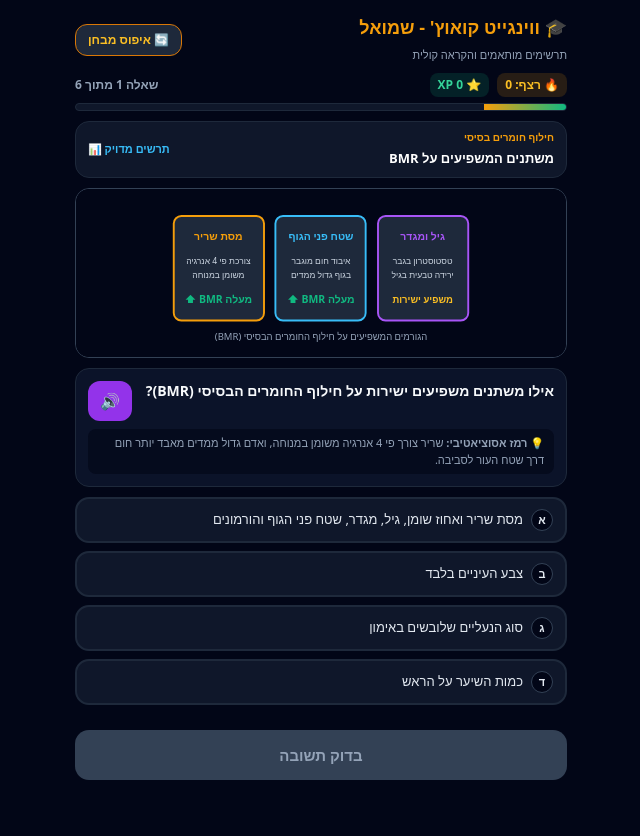
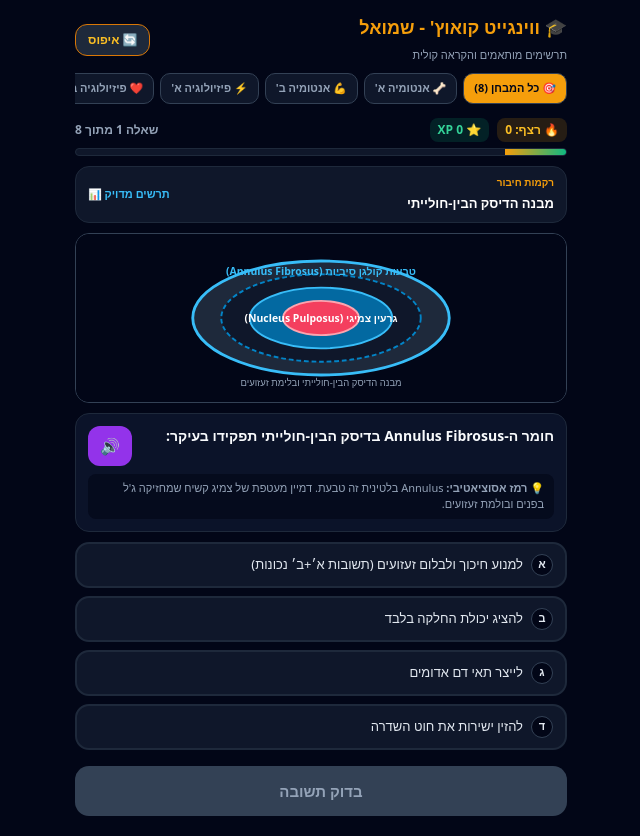
Before and after one commit to motic53/wingate-coach-prep, a Next.js app: page / in a window 1280 px wide. Shown: the whole page, without its empty margins (319-959 px from the left). Before the commit the page ends 800 px from the top, so only its background shows below. Built offline with nearby package versions, Linux system fonts and the light colour scheme.

Commit message:
Update page.tsx

```diff
--- a/app/page.tsx
+++ b/app/page.tsx
@@ -1,115 +1,11 @@
+/* eslint-disable */
+// @ts-nocheck
 'use client';
 
 import React, { useState, useEffect } from 'react';
 
-// מאגר השאלות והתרשימים המובנים ישירות
-const QUIZ_DATA = [
-  // 1. שאלה על BMR
-  {
-    id: 'p1_bmr',
-    moduleId: 'phys1',
-    topic: 'חילוף חומרים בסיסי',
-    title: 'משתנים המשפיעים על BMR',
-    diagramType: 'bmr',
-    questionText: 'אילו משתנים משפיעים ישירות על חילוף החומרים הבסיסי (BMR)?',
-    hint: 'שריר צורך פי 4 אנרגיה משומן במנוחה, ואדם גדול ממדים מאבד יותר חום דרך שטח העור לסביבה.',
-    options: [
-      { id: 'a', text: 'מסת שריר ואחוז שומן, גיל, מגדר, שטח פני הגוף והורמונים', isCorrect: true },
-      { id: 'b', text: 'צבע העיניים בלבד', isCorrect: false },
-      { id: 'c', text: 'סוג הנעליים שלובשים באימון', isCorrect: false },
-      { id: 'd', text: 'כמות השיער על הראש', isCorrect: false }
-    ],
-    explanation: 'BMR מושפע ממסת רקמת השריר הפעילה (שורפת פי 4 קלוריות משומן במנוחה), מגיל, מגדר ושטח פני הגוף.'
-  },
-  // 2. שאלה על מפרק הברך וראש הפיבולה
-  {
-    id: 'a1_fibula',
-    moduleId: 'anat1',
-    topic: 'שרירי הירך ומפרק הברך',
-    title: 'אחז בראש הפיבולה',
-    diagramType: 'knee',
-    questionText: 'איזה שריר נאחז (Insertion) בראש עצם השוקית (Head of Fibula)?',
-    hint: 'הפיבולה היא העצם החיצונית של השוק. איזה שריר מהירך האחורית פונה החוצה לצד הלטרלי?',
-    options: [
-      { id: 'a', text: 'Biceps Femoris (הדו-ראשי הירכי)', isCorrect: true },
-      { id: 'b', text: 'Semitendinosus', isCorrect: false },
-      { id: 'c', text: 'Semimembranosus', isCorrect: false },
-      { id: 'd', text: 'Rectus Femoris', isCorrect: false }
-    ],
-    explanation: 'ה-Biceps Femoris יורד בצד הלטרלי ונאחז בראש הפיבולה, בעוד שני שרירי ה"סמי" נאחזים בצד הפנימי של הטיביה.'
-  },
-  // 3. שאלה על הדיסק הבין-חולייתי
-  {
-    id: 'a1_disc',
-    moduleId: 'anat1',
-    topic: 'רקמות חיבור',
-    title: 'מבנה הדיסק הבין-חולייתי',
-    diagramType: 'disc',
-    questionText: 'חומר ה-Annulus Fibrosus בדיסק הבין-חולייתי תפקידו בעיקר:',
-    hint: 'Annulus בלטינית זה טבעת. דמיין מעטפת של צמיג קשיח שמחזיקה ג\'ל בפנים ובולמת זעזועים.',
-    options: [
-      { id: 'a', text: 'למנוע חיכוך ולבלום זעזועים (תשובות א׳+ב׳ נכונות)', isCorrect: true },
-      { id: 'b', text: 'להציג יכולת החלקה בלבד', isCorrect: false },
-      { id: 'c', text: 'לייצר תאי דם אדומים', isCorrect: false },
-      { id: 'd', text: 'להזין ישירות את חוט השדרה', isCorrect: false }
-    ],
-    explanation: 'ה-Annulus Fibrosus בנוי מטבעות קולגן צפופות העוטפות את הגרעין הצמיגי (Nucleus Pulposus) ובולמות עומסים.'
-  },
-  // 4. שאלה על חוליות הצוואר
-  {
-    id: 'a1_cervical',
-    moduleId: 'anat1',
-    topic: 'עמוד השדרה',
-    title: 'מאפייני חוליות הצוואר',
-    diagramType: 'cervical',
-    questionText: 'נקב בזיזים הרוחביים (Transverse Foramen) מאפיין את חוליות:',
-    hint: 'המוח יושב למעלה וחייב לקבל דם. באיזה אזור בעמוד השדרה העורקים צריכים מנהרה מוגנת בתוך העצם?',
-    options: [
-      { id: 'a', text: 'הצוואר (Cervical vertebrae)', isCorrect: true },
-      { id: 'b', text: 'החזה (Thoracic)', isCorrect: false },
-      { id: 'c', text: 'המותניים (Lumbar)', isCorrect: false },
-      { id: 'd', text: 'הסקרום', isCorrect: false }
-    ],
-    explanation: 'נקב בזיז הרוחבי (C1-C7) מאפשר מעבר בטוח ומוגן של עורק הצוואר המוביל דם למוח.'
-  },
-  // 5. שאלה על הלב ומסתמים
-  {
-    id: 'p2_heart',
-    moduleId: 'phys2',
-    topic: 'מערכת הלב וכלי הדם',
-    title: 'שלבי פעולת הלב ומסתמיו',
-    diagramType: 'heart',
-    questionText: 'בזמן שלב הדיאסטולה (הרפיית החדרים ומילויים) בלב:',
-    hint: 'דמיין דלתות שנפתחות כדי שהדם ייכנס מהעליות לתוך החדרים, בזמן שהדלת לעורקים סגורה.',
-    options: [
-      { id: 'a', text: 'המסתמים בין העליות לחדרים פתוחים, והמסתמים בין החדרים לעורקים סגורים', isCorrect: true },
-      { id: 'b', text: 'המסתמים בין החדרים לעורקים פתוחים', isCorrect: false },
-      { id: 'c', text: 'כל המסתמים בלב סגורים לחלוטין', isCorrect: false },
-      { id: 'd', text: 'כל המסתמים פתוחים יחד', isCorrect: false }
-    ],
-    explanation: 'בדיאסטולה החדרים נרפים ומתמלאים בדם מהעליות דרך המסתמים הפתוחים ביניהם, בעוד מסתמי היציאה לעורקים סגורים.'
-  },
-  // 6. שאלה על הסרקומר
-  {
-    id: 'a2_sarcomere',
-    moduleId: 'anat2',
-    topic: 'מערכת השרירים',
-    title: 'מנגנון הסרקומר וחלבון הכיווץ',
-    diagramType: 'sarcomere',
-    questionText: 'במהלך כיווץ שריר שלד, איזה חלבון נמשך אל עבר מרכז הסרקומר על ידי גשרי הרוחב?',
-    hint: 'החוט הדק שמחובר לקו ה-Z ונגרר פנימה ע"י ראשי המיוזין העבים.',
-    options: [
-      { id: 'a', text: 'אקטין (Actin)', isCorrect: true },
-      { id: 'b', text: 'מיוזין (Myosin)', isCorrect: false },
-      { id: 'c', text: 'קולגן מסוג 1', isCorrect: false },
-      { id: 'd', text: 'אלסטין', isCorrect: false }
-    ],
-    explanation: 'ראשי המיוזין נאחזים באקטין וגוררים אותו למרכז הסרקומר בתנועת חתירה (Power Stroke), וכך הסרקומר מתקצר.'
-  }
-];
-
-// רכיב התרשימים הגרפיים
-function VisualDiagram({ type }: { type: string }) {
+// --- ספרית תרשימים גרפיים (SVG) מותאמת אישית ---
+function DiagramRenderer({ type }: { type: string }) {
   if (type === 'bmr') {
     return (
       <svg viewBox="0 0 340 160" className="w-full h-full bg-slate-950 p-2 rounded-xl">
@@ -201,6 +97,42 @@ function VisualDiagram({ type }: { type: string }) {
     );
   }
 
+  if (type === 'cori') {
+    return (
+      <svg viewBox="0 0 340 160" className="w-full h-full bg-slate-950 p-2 rounded-xl">
+        <rect x="30" y="25" width="110" height="100" rx="10" fill="#881337" stroke="#f43f5e" strokeWidth="2" />
+        <text x="85" y="48" fill="#ffffff" fontSize="11" fontWeight="bold" textAnchor="middle">שריר פעיל</text>
+        <text x="85" y="70" fill="#fecdd3" fontSize="10" textAnchor="middle">גלוקוז ➔ פירובט</text>
+        <text x="85" y="95" fill="#fb7185" fontSize="10" fontWeight="bold" textAnchor="middle">לקטט + יוני מימן</text>
+
+        <rect x="200" y="25" width="110" height="100" rx="10" fill="#14532d" stroke="#22c55e" strokeWidth="2" />
+        <text x="255" y="48" fill="#ffffff" fontSize="11" fontWeight="bold" textAnchor="middle">כבד (מחזור)</text>
+        <text x="255" y="70" fill="#bbf7d0" fontSize="10" textAnchor="middle">לקטט ➔ גלוקוז</text>
+        <text x="255" y="95" fill="#86efac" fontSize="9" textAnchor="middle">(השקעת 6 ATP)</text>
+
+        <text x="170" y="42" fill="#f59e0b" fontSize="9" textAnchor="middle">לקטט בדם ➔</text>
+        <text x="170" y="115" fill="#38bdf8" fontSize="9" textAnchor="middle">גלוקוז לשריר ➔</text>
+        <text x="170" y="150" fill="#94a3b8" fontSize="10" textAnchor="middle">מעגל קורי: פינוי ומיחזור לקטט בכבד</text>
+      </svg>
+    );
+  }
+
+  if (type === 'spine_curves') {
+    return (
+      <svg viewBox="0 0 340 160" className="w-full h-full bg-slate-950 p-2 rounded-xl">
+        <path d="M 170 15 Q 195 40 170 65 Q 140 95 170 120 Q 190 138 170 152" fill="none" stroke="#f59e0b" strokeWidth="5" strokeLinecap="round" />
+        <circle cx="170" cy="18" r="4" fill="#38bdf8" />
+        <circle cx="188" cy="40" r="4" fill="#38bdf8" />
+        <circle cx="170" cy="65" r="4" fill="#38bdf8" />
+        <circle cx="150" cy="95" r="4" fill="#10b981" />
+        <circle cx="170" cy="120" r="4" fill="#a855f7" />
+        <text x="255" y="40" fill="#38bdf8" fontSize="10" fontWeight="bold">לורדוזה צווארית (C1-C7)</text>
+        <text x="65" y="95" fill="#10b981" fontSize="10" fontWeight="bold">קיפוזה חזית (T1-T12)</text>
+        <text x="255" y="125" fill="#a855f7" fontSize="10" fontWeight="bold">לורדוזה מותנית (L1-L5)</text>
+      </svg>
+    );
+  }
+
   // ברירת מחדל: סרקומר
   return (
     <svg viewBox="0 0 340 160" className="w-full h-full bg-slate-950 p-2 rounded-xl">
@@ -220,8 +152,149 @@ function VisualDiagram({ type }: { type: string }) {
   );
 }
 
+// מאגר השאלות המלא לפי מודולים
+const ALL_QUESTIONS_DATA = [
+  // --- אנטומיה א' (שלד, רקמות ומפרקים) ---
+  {
+    id: 'anat1_disc',
+    moduleId: 'anat1',
+    topic: 'רקמות חיבור',
+    title: 'מבנה הדיסק הבין-חולייתי',
+    diagramType: 'disc',
+    questionText: 'חומר ה-Annulus Fibrosus בדיסק הבין-חולייתי תפקידו בעיקר:',
+    hint: 'Annulus בלטינית זה טבעת. דמיין מעטפת של צמיג קשיח שמחזיקה ג\'ל בפנים ובולמת זעזועים.',
+    options: [
+      { id: 'a', text: 'למנוע חיכוך ולבלום זעזועים (תשובות א׳+ב׳ נכונות)', isCorrect: true },
+      { id: 'b', text: 'להציג יכולת החלקה בלבד', isCorrect: false },
+      { id: 'c', text: 'לייצר תאי דם אדומים', isCorrect: false },
+      { id: 'd', text: 'להזין ישירות את חוט השדרה', isCorrect: false }
+    ],
+    explanation: 'ה-Annulus Fibrosus בנוי מטבעות קולגן צפופות העוטפות את הגרעין הצמיגי (Nucleus Pulposus) ובולמות עומסים.'
+  },
+  {
+    id: 'anat1_cervical',
+    moduleId: 'anat1',
+    topic: 'עמוד השדרה',
+    title: 'מאפייני חוליות הצוואר',
+    diagramType: 'cervical',
+    questionText: 'נקב בזיזים הרוחביים (Transverse Foramen) מאפיין את חוליות:',
+    hint: 'המוח יושב למעלה וחייב לקבל דם. באיזה אזור בעמוד השדרה העורקים צריכים מנהרה מוגנת בתוך העצם?',
+    options: [
+      { id: 'a', text: 'הצוואר (Cervical vertebrae)', isCorrect: true },
+      { id: 'b', text: 'החזה (Thoracic)', isCorrect: false },
+      { id: 'c', text: 'המותניים (Lumbar)', isCorrect: false },
+      { id: 'd', text: 'הסקרום', isCorrect: false }
+    ],
+    explanation: 'נקב בזיז הרוחבי (C1-C7) מאפשר מעבר בטוח ומוגן של עורק הצוואר המוביל דם למוח.'
+  },
+  {
+    id: 'anat1_curves',
+    moduleId: 'anat1',
+    topic: 'עמוד השדרה',
+    title: 'עקומות עמוד השדרה',
+    diagramType: 'spine_curves',
+    questionText: 'איזו עקומה קעורה קיימת בעמוד השדרה המותני (Lumbar)?',
+    hint: 'שקע הגב התחתון הטבעי המאפשר לנו לעמוד זקוף על שתיים.',
+    options: [
+      { id: 'a', text: 'לורדוזה מותנית (Lumbar Lordosis)', isCorrect: true },
+      { id: 'b', text: 'קיפוזה חזית (Thoracic Kyphosis)', isCorrect: false },
+      { id: 'c', text: 'סקוליוזיס (עקמת)', isCorrect: false },
+      { id: 'd', text: 'קיפוזה סקרלית', isCorrect: false }
+    ],
+    explanation: 'באזור המותני קיימת עקומת לורדוזה (שקע קעור) הנושאת את עיקר משקל הגו ובולמת זעזועים.'
+  },
+
+  // --- אנטומיה ב' (שרירים ותנועות) ---
+  {
+    id: 'anat2_fibula',
+    moduleId: 'anat2',
+    topic: 'שרירי הירך ומפרק הברך',
+    title: 'אחז בראש הפיבולה',
+    diagramType: 'knee',
+    questionText: 'איזה שריר נאחז (Insertion) בראש עצם השוקית (Head of Fibula)?',
+    hint: 'הפיבולה היא העצם החיצונית של השוק. איזה שריר מהירך האחורית פונה החוצה לצד הלטרלי בתרשים?',
+    options: [
+      { id: 'a', text: 'Biceps Femoris (הדו-ראשי הירכי)', isCorrect: true },
+      { id: 'b', text: 'Semitendinosus', isCorrect: false },
+      { id: 'c', text: 'Semimembranosus', isCorrect: false },
+      { id: 'd', text: 'Rectus Femoris', isCorrect: false }
+    ],
+    explanation: 'ה-Biceps Femoris יורד בצד הלטרלי ונאחז בראש הפיבולה, בעוד שני שרירי ה"סמי" נאחזים בצד הפנימי של הטיביה.'
+  },
+  {
+    id: 'anat2_sarcomere',
+    moduleId: 'anat2',
+    topic: 'מערכת השרירים',
+    title: 'מנגנון הסרקומר וחלבון הכיווץ',
+    diagramType: 'sarcomere',
+    questionText: 'במהלך כיווץ שריר שלד, איזה חלבון נמשך אל עבר מרכז הסרקומר על ידי גשרי הרוחב?',
+    hint: 'החוט הדק שמחובר לקו ה-Z ונגרר פנימה ע"י ראשי המיוזין העבים.',
+    options: [
+      { id: 'a', text: 'אקטין (Actin)', isCorrect: true },
+      { id: 'b', text: 'מיוזין (Myosin)', isCorrect: false },
+      { id: 'c', text: 'קולגן מסוג 1', isCorrect: false },
+      { id: 'd', text: 'אלסטין', isCorrect: false }
+    ],
+    explanation: 'ראשי המיוזין נאחזים באקטין וגוררים אותו למרכז הסרקומר בתנועת חתירה (Power Stroke), וכך הסרקומר מתקצר.'
+  },
+
+  // --- פיזיולוגיה א' (אנרגיה ומטבוליזם) ---
+  {
+    id: 'p1_bmr',
+    moduleId: 'phys1',
+    topic: 'חילוף חומרים בסיסי',
+    title: 'משתנים המשפיעים על BMR',
+    diagramType: 'bmr',
+    questionText: 'אילו משתנים משפיעים ישירות על חילוף החומרים הבסיסי (BMR)?',
+    hint: 'התבונן בתרשים BMR: שריר צורך פי 4 אנרגיה משומן במנוחה, ואדם גדול ממדים מאבד יותר חום דרך שטח העור לסביבה.',
+    options: [
+      { id: 'a', text: 'מסת שריר ואחוז שומן, גיל, מגדר, שטח פני הגוף והורמונים', isCorrect: true },
+      { id: 'b', text: 'צבע העיניים בלבד', isCorrect: false },
+      { id: 'c', text: 'סוג הנעליים שלובשים באימון', isCorrect: false },
+      { id: 'd', text: 'כמות השיער על הראש', isCorrect: false }
+    ],
+    explanation: 'BMR מושפע ממסת רקמת השריר הפעילה (שורפת פי 4 קלוריות משומן במנוחה), מגיל, מגדר ושטח פני הגוף.'
+  },
+  {
+    id: 'p1_cori',
+    moduleId: 'phys1',
+    topic: 'מעגל קורי',
+    title: 'פינוי לקטט במעגל קורי',
+    diagramType: 'cori',
+    questionText: 'במסגרת מעגל קורי (Cori Cycle), מה מתרחש בכבד?',
+    hint: 'הכבד הוא מפעל המיחזור של הגוף: הוא לוקח את הלקטט שנשפך לדם ומשקיע אנרגיה כדי לבנות ממנו שוב סוכר נקי.',
+    options: [
+      { id: 'a', text: 'לקטט הופך שוב לגלוקוז בתאי הכבד בהשקעת אנרגיה', isCorrect: true },
+      { id: 'b', text: 'לקטט הופך לגלוקוז בתוך השריר הפעיל עצמו', isCorrect: false },
+      { id: 'c', text: 'לקטט הופך לשומן בתוך הריאות', isCorrect: false },
+      { id: 'd', text: 'לקטט מסולק מהגוף ישירות דרך הנשיפה', isCorrect: false }
+    ],
+    explanation: 'הכבד קולט לקטט מהדם וממחזר אותו חזרה לגלוקוז בתהליך גלוקונאוגנזה הדורש 6 מולקולות ATP.'
+  },
+
+  // --- פיזיולוגיה ב' (מערכות הגוף) ---
+  {
+    id: 'p2_heart',
+    moduleId: 'phys2',
+    topic: 'מערכת הלב וכלי הדם',
+    title: 'שלבי פעולת הלב ומסתמיו',
+    diagramType: 'heart',
+    questionText: 'בזמן שלב הדיאסטולה (הרפיית החדרים ומילויים) בלב:',
+    hint: 'דמיין דלתות שנפתחות כדי שהדם ייכנס מהעליות לתוך החדרים, בזמן שהדלת לעורקים סגורה.',
+    options: [
+      { id: 'a', text: 'המסתמים בין העליות לחדרים פתוחים, והמסתמים בין החדרים לעורקים סגורים', isCorrect: true },
+      { id: 'b', text: 'המסתמים בין החדרים לעורקים פתוחים', isCorrect: false },
+      { id: 'c', text: 'כל המסתמים בלב סגורים לחלוטין', isCorrect: false },
+      { id: 'd', text: 'כל המסתמים פתוחים יחד', isCorrect: false }
+    ],
+    explanation: 'בדיאסטולה החדרים נרפים ומתמלאים בדם מהעליות דרך המסתמים הפתוחים ביניהם, בעוד מסתמי היציאה לעורקים סגורים.'
+  }
+];
+
 export default function App() {
-  const [isClient, setIsClient] = useState(false);
+  const [mounted, setMounted] = useState(false);
+  const [activeModule, setActiveModule] = useState('all');
+  const [filteredList, setFilteredList] = useState(ALL_QUESTIONS_DATA);
   const [currentIndex, setCurrentIndex] = useState(0);
   const [selectedOption, setSelectedOption] = useState<string | null>(null);
   const [isAnswerChecked, setIsAnswerChecked] = useState(false);
@@ -230,18 +303,23 @@ export default function App() {
   const [showExplanation, setShowExplanation] = useState(false);
 
   useEffect(() => {
-    setIsClient(true);
+    setMounted(true);
   }, []);
 
-  if (!isClient) {
-    return (
-      <div style={{ minHeight: '100vh', backgroundColor: '#020617', color: '#f59e0b', display: 'flex', alignItems: 'center', justifyContent: 'center', fontSize: '18px', fontWeight: 'bold' }}>
-        טוען את אפליקציית וינגייט לשמואל...
-      </div>
-    );
-  }
-
-  const currentQ = QUIZ_DATA[currentIndex];
+  const handleModuleSelect = (modId: string) => {
+    setActiveModule(modId);
+    let updated = ALL_QUESTIONS_DATA;
+    if (modId !== 'all') {
+      updated = ALL_QUESTIONS_DATA.filter((q) => q.moduleId === modId);
+    }
+    setFilteredList(updated);
+    setCurrentIndex(0);
+    setSelectedOption(null);
+    setIsAnswerChecked(false);
+    setShowExplanation(false);
+    setScore(0);
+    setStreak(0);
+  };
 
   const handleSpeak = (text: string) => {
     try {
@@ -254,6 +332,16 @@ export default function App() {
       }
     } catch (e) {}
   };
+
+  if (!mounted) {
+    return (
+      <div style={{ minHeight: '100vh', backgroundColor: '#020617', color: '#f59e0b', display: 'flex', alignItems: 'center', justifyContent: 'center', fontSize: '18px', fontWeight: 'bold' }}>
+        טוען את אפליקציית וינגייט לשמואל...
+      </div>
+    );
+  }
+
+  const currentQ = filteredList[currentIndex];
 
   const handleCheck = () => {
     if (!selectedOption || isAnswerChecked) return;
@@ -281,19 +369,14 @@ export default function App() {
       }
     } catch (e) {}
 
-    if (currentIndex < QUIZ_DATA.length - 1) {
+    if (currentIndex < filteredList.length - 1) {
       setCurrentIndex((i) => i + 1);
       setSelectedOption(null);
       setIsAnswerChecked(false);
       setShowExplanation(false);
     } else {
-      alert(`כל הכבוד שמואל!\nסיימת את המבחן בהצלחה!\nצברת ${score} נקודות!`);
-      setCurrentIndex(0);
-      setSelectedOption(null);
-      setIsAnswerChecked(false);
-      setShowExplanation(false);
-      setScore(0);
-      setStreak(0);
+      alert(`כל הכבוד שמואל!\nסיימת את המודול בהצלחה!\nצברת ${score} נקודות!`);
+      handleModuleSelect(activeModule);
     }
   };
 
@@ -312,17 +395,98 @@ export default function App() {
             </div>
 
             <button
-              onClick={() => {
-                setCurrentIndex(0);
-                setSelectedOption(null);
-                setIsAnswerChecked(false);
-                setShowExplanation(false);
-                setScore(0);
-                setStreak(0);
-              }}
+              onClick={() => handleModuleSelect(activeModule)}
               style={{ backgroundColor: '#1e293b', color: '#fbbf24', border: '1px solid #d97706', padding: '6px 12px', borderRadius: '12px', fontSize: '12px', fontWeight: 'bold', cursor: 'pointer' }}
             >
-              🔄 איפוס מבחן
+              🔄 איפוס
+            </button>
+          </div>
+
+          {/* סרגל בחירת מודולים עליון */}
+          <div style={{ display: 'flex', gap: '6px', overflowX: 'auto', paddingBottom: '6px', marginBottom: '8px' }}>
+            <button
+              onClick={() => handleModuleSelect('all')}
+              style={{
+                backgroundColor: activeModule === 'all' ? '#f59e0b' : '#0f172a',
+                color: activeModule === 'all' ? '#020617' : '#94a3b8',
+                border: '1px solid #334155',
+                padding: '6px 10px',
+                borderRadius: '10px',
+                fontSize: '11px',
+                fontWeight: 'bold',
+                whiteSpace: 'nowrap',
+                cursor: 'pointer'
+              }}
+            >
+              🎯 כל המבחן ({ALL_QUESTIONS_DATA.length})
+            </button>
+
+            <button
+              onClick={() => handleModuleSelect('anat1')}
+              style={{
+                backgroundColor: activeModule === 'anat1' ? '#f59e0b' : '#0f172a',
+                color: activeModule === 'anat1' ? '#020617' : '#94a3b8',
+                border: '1px solid #334155',
+                padding: '6px 10px',
+                borderRadius: '10px',
+                fontSize: '11px',
+                fontWeight: 'bold',
+                whiteSpace: 'nowrap',
+                cursor: 'pointer'
+              }}
+            >
+              🦴 אנטומיה א'
+            </button>
+
+            <button
+              onClick={() => handleModuleSelect('anat2')}
+              style={{
+                backgroundColor: activeModule === 'anat2' ? '#f59e0b' : '#0f172a',
+                color: activeModule === 'anat2' ? '#020617' : '#94a3b8',
+                border: '1px solid #334155',
+                padding: '6px 10px',
+                borderRadius: '10px',
+                fontSize: '11px',
+                fontWeight: 'bold',
+                whiteSpace: 'nowrap',
+                cursor: 'pointer'
+              }}
+            >
+              💪 אנטומיה ב'
+            </button>
+
+            <button
+              onClick={() => handleModuleSelect('phys1')}
+              style={{
+                backgroundColor: activeModule === 'phys1' ? '#f59e0b' : '#0f172a',
+                color: activeModule === 'phys1' ? '#020617' : '#94a3b8',
+                border: '1px solid #334155',
+                padding: '6px 10px',
+                borderRadius: '10px',
+                fontSize: '11px',
+                fontWeight: 'bold',
+                whiteSpace: 'nowrap',
+                cursor: 'pointer'
+              }}
+            >
+              ⚡ פיזיולוגיה א'
+            </button>
+
+            <button
+              onClick={() => handleModuleSelect('phys2')}
+              style={{
+                backgroundColor: activeModule === 'phys2' ? '#f59e0b' : '#0f172a',
+                color: activeModule === 'phys2' ? '#020617' : '#94a3b8',
+                border: '1px solid #334155',
+                padding: '6px 10px',
+                borderRadius: '10px',
+                fontSize: '11px',
+                fontWeight: 'bold',
+                whiteSpace: 'nowrap',
+                cursor: 'pointer'
+              }}
+            >
+              ❤️ פיזיולוגיה ב'
             </button>
           </div>
 
@@ -336,13 +500,13 @@ export default function App() {
                 ⭐ {score} XP
               </span>
             </div>
-            <span style={{ color: '#94a3b8', fontWeight: 'bold' }}>שאלה {currentIndex + 1} מתוך {QUIZ_DATA.length}</span>
+            <span style={{ color: '#94a3b8', fontWeight: 'bold' }}>שאלה {currentIndex + 1} מתוך {filteredList.length}</span>
           </div>
 
           <div style={{ width: '100%', backgroundColor: '#0f172a', height: '8px', borderRadius: '999px', overflow: 'hidden', border: '1px solid #1e293b' }}>
             <div
               style={{
-                width: `${((currentIndex + 1) / QUIZ_DATA.length) * 100}%`,
+                width: `${((currentIndex + 1) / filteredList.length) * 100}%`,
                 height: '100%',
                 background: 'linear-gradient(to left, #10b981, #f59e0b)',
                 transition: 'width 0.3s ease'
@@ -360,9 +524,9 @@ export default function App() {
           <span style={{ fontSize: '11px', color: '#38bdf8', fontWeight: 'bold' }}>תרשים מדויק 📊</span>
         </div>
 
-        {/* תרשים ויזואלי מותאם אישית */}
+        {/* תרשים גרפי מותאם לשאלה */}
         <div style={{ width: '100%', height: '170px', borderRadius: '14px', overflow: 'hidden', marginBottom: '10px', border: '1px solid #334155', backgroundColor: '#020617' }}>
-          <VisualDiagram type={currentQ.diagramType} />
+          <DiagramRenderer type={currentQ.diagramType} />
         </div>
 
         {/* שאלה + כפתור הקראה */}
@@ -508,7 +672,7 @@ export default function App() {
               cursor: 'pointer'
             }}
           >
-            {currentIndex === QUIZ_DATA.length - 1 ? '🎉 סיום מבחן ואיפוס' : 'שאלה הבאה ➜'}
+            {currentIndex === filteredList.length - 1 ? '🎉 סיום מודול ואיפוס' : 'שאלה הבאה ➜'}
           </button>
         )}
       </footer>
```
